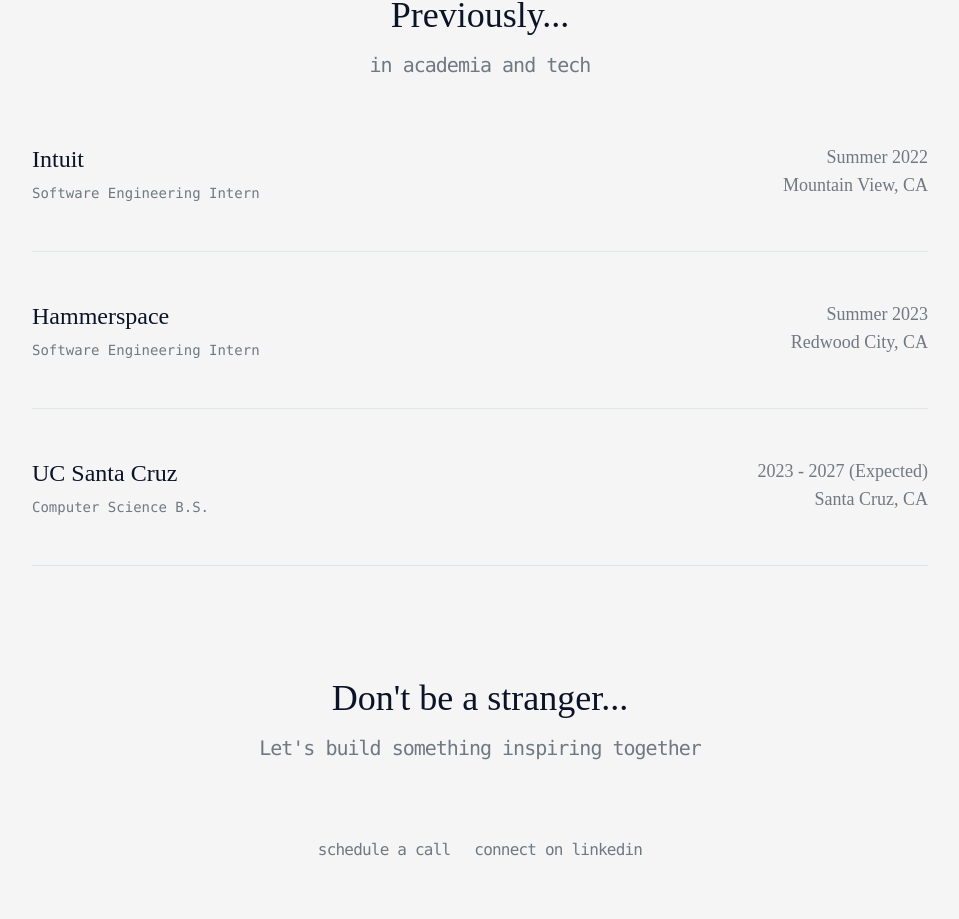
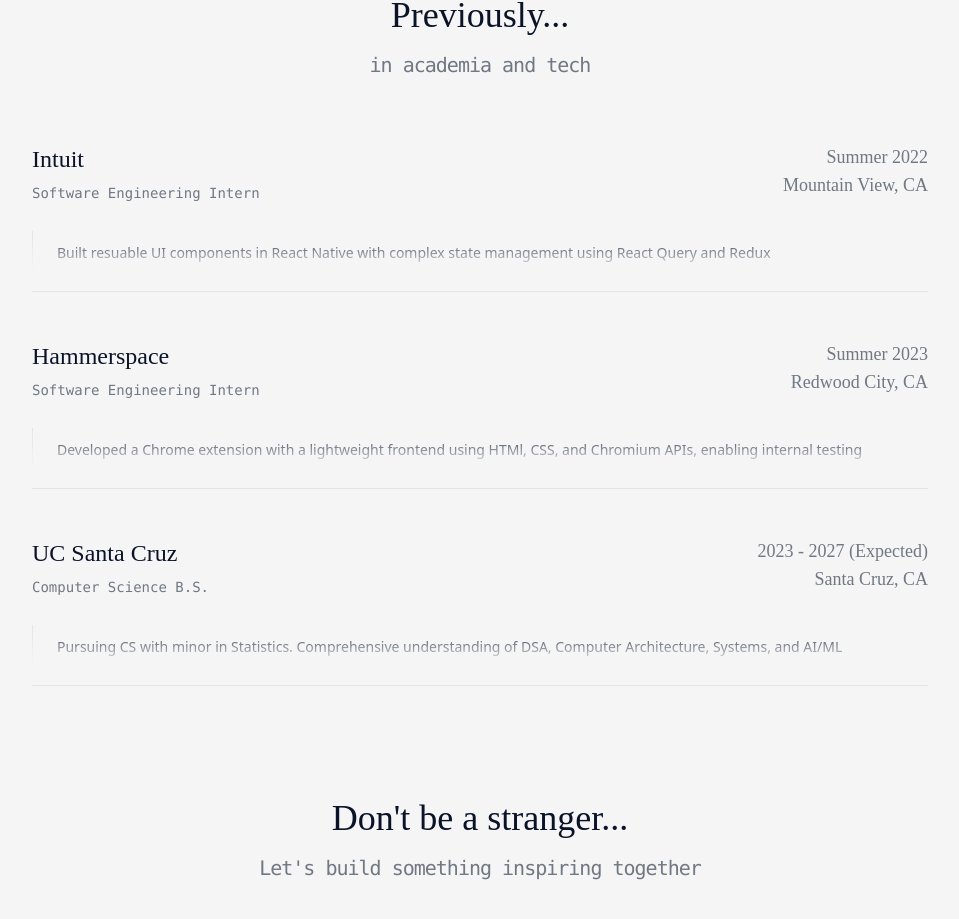
Before and after one commit to vinngo/vinn, a React (Vite) app: page / in a window 1280 px wide. Shown: the part 1963-2882 px from the top of the page, without its empty margins (160-1119 px from the left). Built offline with nearby package versions, Linux system fonts and the light colour scheme.

Commit message:
improvement(ui): use custom expandable component for experience

```diff
--- a/src/components/common/Experience.tsx
+++ b/src/components/common/Experience.tsx
@@ -1,22 +1,18 @@
-import { useState } from "react";
 import type { Experience } from "../sections/Experience";
-import { motion, AnimatePresence } from "framer-motion";
+import { Expandable, ExpandableContent } from "../ui/fabula/expandable";
+import { useExpandable } from "../ui/fabula/expandable-context";
 import Emphasis from "./Emphasis";
 
 type ExperienceProps = {
   experience: Experience;
 };
 
-export default function ExperienceComponent({ experience }: ExperienceProps) {
-  const [hovered, setHovered] = useState(false);
+function ExperienceTrigger({ experience }: ExperienceProps) {
+  const { isOpen } = useExpandable();
 
   return (
+    <div className="flex w-full gap-2 mb-5 font-light justify-between items-start">
       <div
-      onMouseEnter={() => setHovered(true)}
-      onMouseLeave={() => setHovered(false)}
-    >
-      <div className="flex w-full gap-2 mb-5 font-light justify-between items-start">
-        <motion.div
         className="text-2xl"
         style={{
           fontFamily: "Lora",
@@ -24,12 +20,12 @@
       >
         <div className="inline-block mb-2">
           <div>{experience.organization}</div>
-            {hovered && <Emphasis className="relative" />}
+          {isOpen && <Emphasis className="relative" />}
         </div>
         <div className="font-mono text-sm text-muted-foreground">
           <div className="relative mb-2">{experience.title}</div>
         </div>
-        </motion.div>
+      </div>
       <div className="flex items-center gap-2 ml-auto text-right">
         <div
           className="pl-3 flex-col flex text-lg text-muted-foreground font-light whitespace-nowrap text-right"
@@ -41,18 +37,14 @@
         </div>
       </div>
     </div>
-      <div className="overflow-hidden">
-        <AnimatePresence>
-          {hovered && (
-            <motion.div
-              className="border-l shadow-2xl transition-shadow"
-              style={{ transformOrigin: "top" }}
-              initial={{ opacity: 0, height: 0 }}
-              animate={{ opacity: 1, height: "auto" }}
-              exit={{ opacity: 0, height: 0 }}
-              transition={{ duration: 0.2 }}
-            >
-              <div className="p-3 font-extralight text-sm font-sans">
+  );
+}
+
+export default function ExperienceComponent({ experience }: ExperienceProps) {
+  return (
+    <Expandable trigger={<ExperienceTrigger experience={experience} />}>
+      <ExpandableContent className="font-extralight text-sm font-sans">
+        <div className="p-3">
           <div className="text-foreground">{experience.description}</div>
           <br />
           <div className="text-foreground">
@@ -61,10 +53,7 @@
             ))}
           </div>
         </div>
-            </motion.div>
-          )}
-        </AnimatePresence>
-      </div>
-    </div>
+      </ExpandableContent>
+    </Expandable>
   );
 }
--- /dev/null
+++ b/src/components/ui/fabula/expandable-context.ts
@@ -0,0 +1,14 @@
+import * as React from "react";
+
+export const ExpandableContext = React.createContext<{
+  isOpen: boolean;
+  setIsOpen: (value: boolean) => void;
+} | null>(null);
+
+export function useExpandable() {
+  const context = React.useContext(ExpandableContext);
+  if (!context) {
+    throw new Error("Expandable components must be used within an Expandable");
+  }
+  return context;
+}
--- /dev/null
+++ b/src/components/ui/fabula/expandable.tsx
@@ -0,0 +1,83 @@
+"use client";
+
+import * as React from "react";
+import { motion } from "framer-motion";
+import { cn } from "@/lib/utils";
+import { ExpandableContext, useExpandable } from "./expandable-context";
+
+interface ExpandableProps {
+  trigger: React.ReactNode;
+  children: React.ReactNode;
+  className?: string;
+}
+
+function Expandable({ trigger, children, className }: ExpandableProps) {
+  const [isOpen, setIsOpen] = React.useState(false);
+
+  return (
+    <ExpandableContext.Provider value={{ isOpen, setIsOpen }}>
+      <div
+        onMouseEnter={() => setIsOpen(true)}
+        onMouseLeave={() => setIsOpen(false)}
+        className={cn("", className)}
+      >
+        {trigger}
+        {children}
+      </div>
+    </ExpandableContext.Provider>
+  );
+}
+
+interface ExpandableContentProps extends React.HTMLAttributes<HTMLDivElement> {
+  className?: string;
+  children?: React.ReactNode;
+}
+
+function ExpandableContent({
+  className,
+  children,
+  ...props
+}: ExpandableContentProps) {
+  const { isOpen } = useExpandable();
+  const contentRef = React.useRef<HTMLDivElement>(null);
+  const [height, setHeight] = React.useState(0);
+  const peekHeight = 40; // Show ~24px of content as a hint
+
+  React.useEffect(() => {
+    if (contentRef.current) {
+      const resizeObserver = new ResizeObserver((entries) => {
+        const entry = entries[0];
+        if (entry) {
+          setHeight(entry.contentRect.height);
+        }
+      });
+
+      resizeObserver.observe(contentRef.current);
+      return () => resizeObserver.disconnect();
+    }
+  }, []);
+
+  return (
+    <motion.div
+      initial={false}
+      animate={{
+        height: isOpen ? height : peekHeight,
+      }}
+      transition={{ duration: 0.2, ease: "easeInOut" }}
+      className="overflow-hidden relative"
+    >
+      <div
+        ref={contentRef}
+        className={cn("border-l pl-3 transition-shadow", className)}
+        {...props}
+      >
+        {children}
+      </div>
+      {!isOpen && (
+        <div className="absolute inset-0 bg-gradient-to-b from-transparent via-background/50 to-background pointer-events-none" />
+      )}
+    </motion.div>
+  );
+}
+
+export { Expandable, ExpandableContent };
```
Lines whose indentation alone changed are shown as unchanged.
